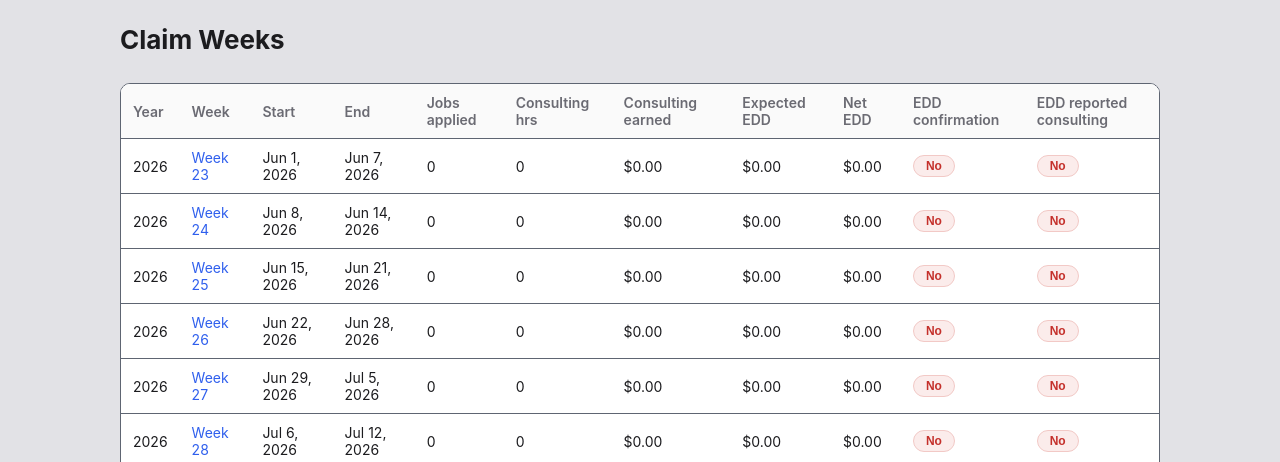
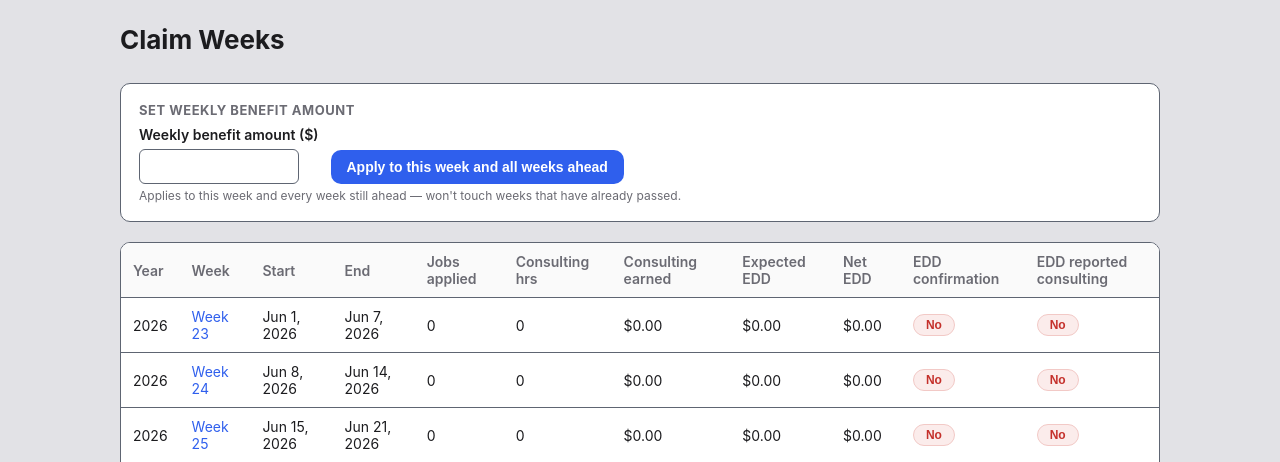
Before and after one commit to jtbrisson/jobtracker, a Flask app: page /weeks/ in a window 1280 px wide. Shown: the part 49-511 px from the top of the page. Run offline with Flask 3, Linux system fonts and the light colour scheme; the visitor is signed in with stand-in values (Sample User, id 1); data comes from the database, SQL or seed files in the repository; data that the repository does not hold is empty; some libraries are stand-ins or nearby versions.

Commit message:
Add bulk "set weekly benefit amount" action
Applies one expected_edd_amount across this week and every week
still ahead in a single action, instead of entering it one week
at a time on 60+ individual week detail pages.

```diff
--- a/app/claims/forms.py
+++ b/app/claims/forms.py
@@ -8,3 +8,10 @@ class ExpectedAmountForm(FlaskForm):
         "Expected EDD amount ($)", validators=[DataRequired(), NumberRange(min=0)], places=2
     )
     submit = SubmitField("Save")
+
+
+class BulkAmountForm(FlaskForm):
+    expected_edd_amount = DecimalField(
+        "Weekly benefit amount ($)", validators=[DataRequired(), NumberRange(min=0)], places=2
+    )
+    submit = SubmitField("Apply to this week and all weeks ahead")
--- a/app/claims/routes.py
+++ b/app/claims/routes.py
@@ -1,10 +1,12 @@
+from datetime import date
+
 from flask import render_template, request, redirect, url_for, flash
 
 from app.auth.routes import login_required
 from app.extensions import db
 from app.models import ClaimWeek
 from app.claims import bp
-from app.claims.forms import ExpectedAmountForm
+from app.claims.forms import ExpectedAmountForm, BulkAmountForm
 
 # Tri-state cycle for the EDD toggle buttons: No -> Yes -> N/A -> No -> ...
 EDD_STATE_CYCLE = [False, True, None]
@@ -14,7 +16,23 @@ EDD_STATE_CYCLE = [False, True, None]
 @login_required
 def list_weeks():
     weeks = ClaimWeek.query.order_by(ClaimWeek.start_date).all()
-    return render_template("claims/list.html", weeks=weeks)
+    bulk_form = BulkAmountForm()
+    return render_template("claims/list.html", weeks=weeks, bulk_form=bulk_form)
+
+
+@bp.route("/bulk-amount", methods=["POST"])
+@login_required
+def bulk_set_amount():
+    form = BulkAmountForm()
+    if form.validate_on_submit():
+        weeks = ClaimWeek.query.filter(ClaimWeek.end_date >= date.today()).all()
+        for week in weeks:
+            week.expected_edd_amount = form.expected_edd_amount.data
+        db.session.commit()
+        flash(f"Set expected EDD amount for {len(weeks)} week(s).", "success")
+    else:
+        flash("Couldn't save that amount.", "error")
+    return redirect(url_for("claims.list_weeks"))
 
 
 @bp.route("/<int:week_id>/toggle", methods=["POST"])
--- a/app/templates/claims/list.html
+++ b/app/templates/claims/list.html
@@ -3,6 +3,18 @@
 {% block content %}
 <div class="section-head">
   <h1>Claim Weeks</h1>
+</div>
+<div class="card" style="margin-bottom: 20px;">
+  <h3>Set weekly benefit amount</h3>
+  <form method="post" action="{{ url_for('claims.bulk_set_amount') }}" style="display: flex; align-items: flex-end; gap: 12px; flex-wrap: wrap;">
+    {{ bulk_form.hidden_tag() }}
+    <div class="field" style="margin-bottom: 0;">
+      {{ bulk_form.expected_edd_amount.label }}
+      {{ bulk_form.expected_edd_amount(style="width: 160px;") }}
+    </div>
+    {{ bulk_form.submit(class_="btn") }}
+  </form>
+  <p class="hint">Applies to this week and every week still ahead &mdash; won't touch weeks that have already passed.</p>
 </div>
 <div class="table-wrapper">
   <table class="table">
```
